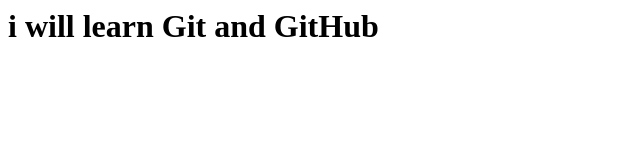
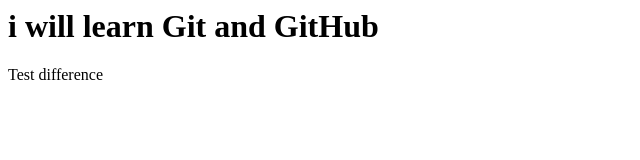
Before and after one commit to nithin-kumarbj/LearningGIT, a plain HTML site: page index.html in a window 1280 px wide. Shown: the full height of the page, 0-640 px from the left. Drawn offline with Linux system fonts and the light colour scheme.

Commit message:
updated for test

```diff
--- a/index.html
+++ b/index.html
@@ -1 +1,5 @@
 <h1> i will learn Git and GitHub</h1>
+
+<div>
+    <p>Test difference</p>
+</div>
```
